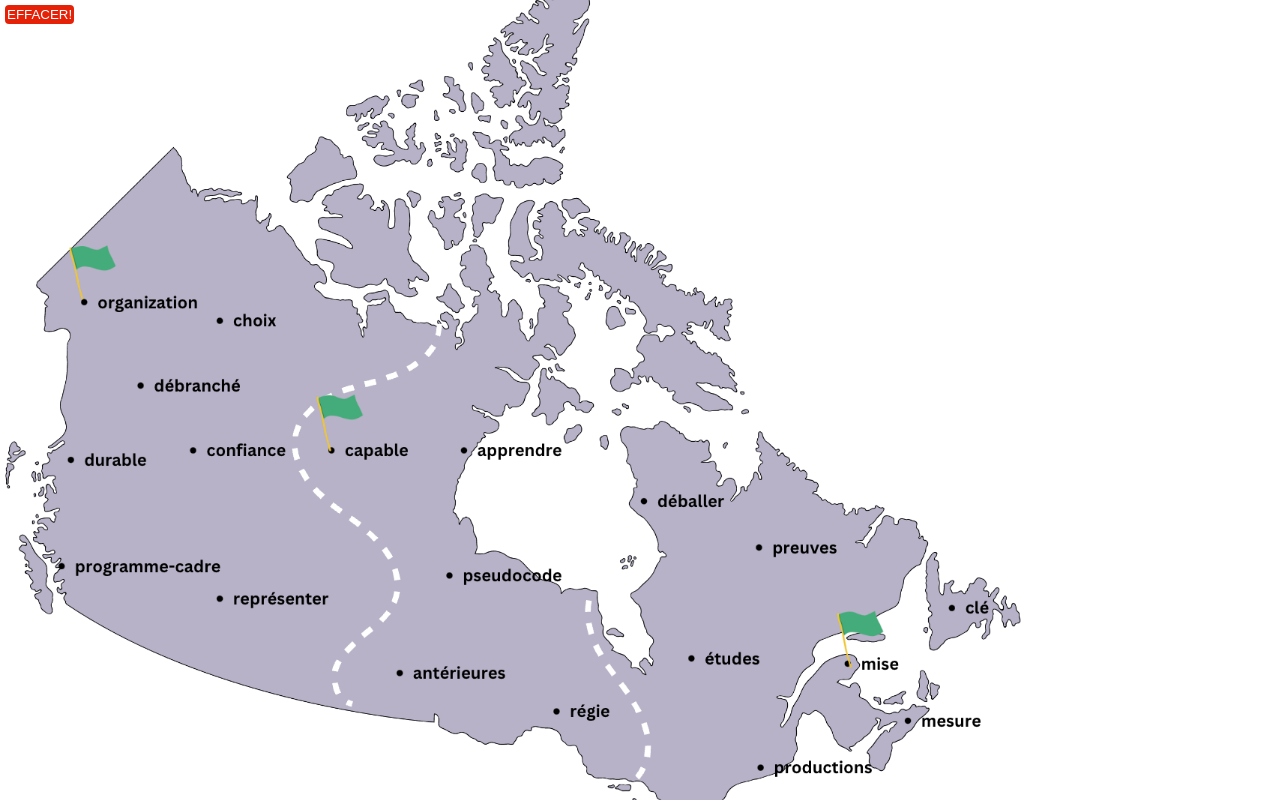
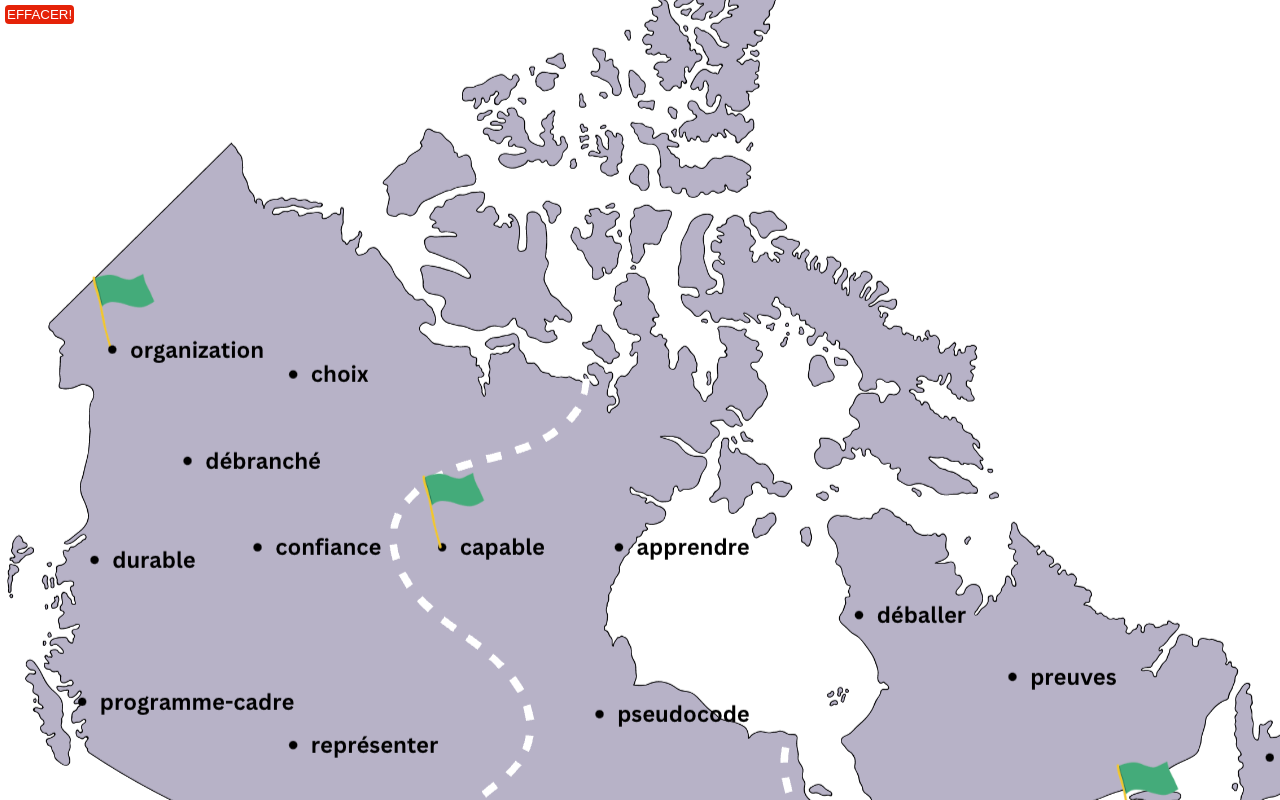
Before and after one commit to PerryEAO/perryeao.github.io, a plain HTML site: page index.html in a window 1280 px wide. Drawn offline with Linux system fonts and the light colour scheme.

Commit message:
commit 4

```diff
--- a/index.html
+++ b/index.html
@@ -11,7 +11,6 @@
     <style>
         body {
            background-image: url("cartecode.png");
-           background-size: 1021px 893px;
            background-repeat: no-repeat;
            background-position: 0% 20%;
         }
```
